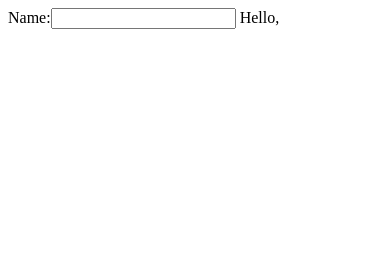
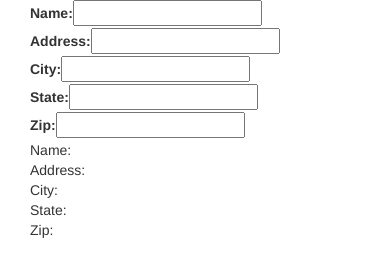
Before and after one commit to TristanLobaugh/Angular101, a plain HTML site: page exercise.html in a window 390 px wide. Drawn offline with nearby package versions, Linux system fonts and the light colour scheme.

Commit message:
input fields
using Angular to populate the html from input fields

```diff
--- a/exercise.html
+++ b/exercise.html
@@ -2,13 +2,54 @@
 <html ng-app>
 <head>
 	<title></title>
+	<link rel="stylesheet" href="https://maxcdn.bootstrapcdn.com/bootstrap/3.3.6/css/bootstrap.min.css" integrity="sha384-1q8mTJOASx8j1Au+a5WDVnPi2lkFfwwEAa8hDDdjZlpLegxhjVME1fgjWPGmkzs7" crossorigin="anonymous">
 	<script src="https://ajax.googleapis.com/ajax/libs/angularjs/1.4.9/angular.min.js"></script>
 </head>
 <body>
 
-	<label>Name:</label><input type="text" ng-model="name">
-	Hello, {{name}}
+<!-- 	<label>Name:</label><input type="text" ng-model="name">
+	<label>Name 2:</label><input type="text" ng-model="name">
+	<label>Name 3:</label><input type="text" ng-model="name"> -->
+<div id="container">
 
+	<div id="form-wrapper" class="col-md-6">
+		<div class="col-md-12">
+			<label>Name:</label><input type="text" ng-model="first">
+		</div>
+		<div class="col-md-12">
+			<label>Address:</label><input type="text" ng-model="address">
+		</div>
+		<div class="col-md-12">
+			<label>City:</label><input type="text" ng-model="city">
+		</div>
+		<div class="col-md-12">
+			<label>State:</label><input type="text" ng-model="state">
+		</div>
+		<div class="col-md-12">
+			<label>Zip:</label><input type="text" ng-model="zip">
+		</div>
+	</div>
+
+
+	<div id="info-wrapper" class="col-md-6">
+		<div class="col-md-12">
+			Name: {{first}}
+		</div>
+		<div class="col-md-12">
+			Address: {{address}}
+		</div>
+		<div class="col-md-12">
+			City: {{city}}
+		</div>
+		<div class="col-md-12">
+			State: {{state}}
+		</div>
+		<div class="col-md-12">
+			Zip: {{zip}}
+		</div>
+
+	</div>
+</div>
 
 <!-- <script src="https://ajax.googleapis.com/ajax/libs/jquery/2.2.2/jquery.min.js"></script> -->
 <!-- <script type="text/javascript" src="scripts.js"></script> -->
```
